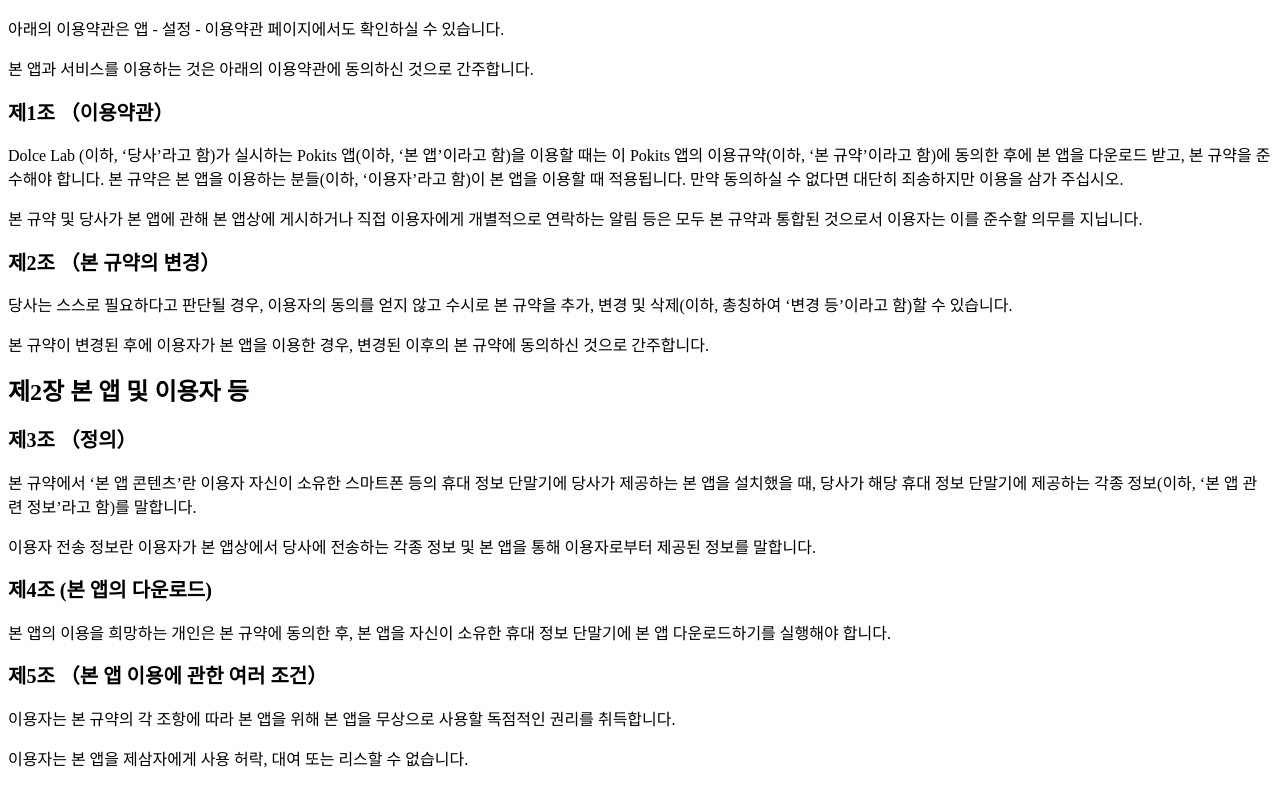
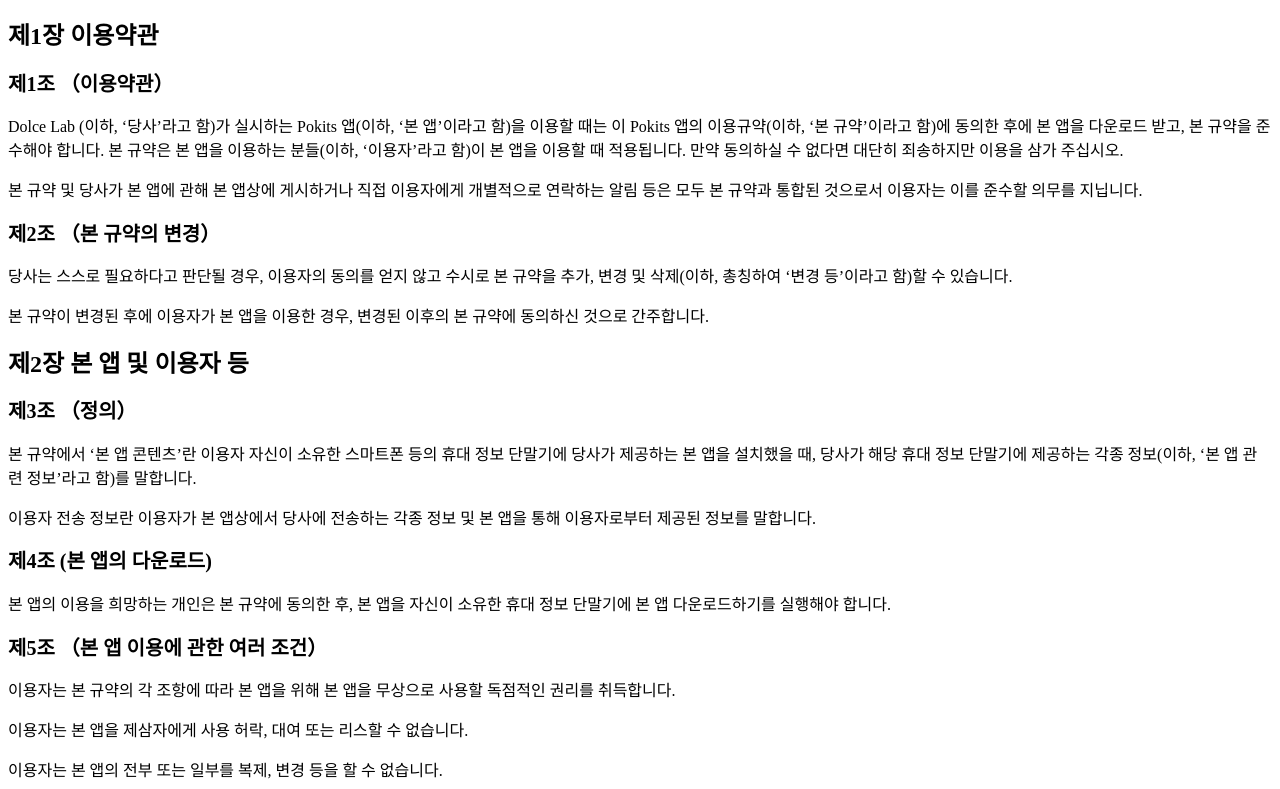
Before and after one commit to KRSuchan/PokitsApplication, a website: page assets/data/terms.html in a window 1280 px wide. Shown: the top 789 px of the page. Drawn offline with Linux system fonts and the light colour scheme.

Commit message:
terms 변경

```diff
--- a/assets/data/terms.html
+++ b/assets/data/terms.html
@@ -19,8 +19,8 @@
     }
   </style>
 <body>
-    <p>아래의 이용약관은 앱 - 설정 - 이용약관 페이지에서도 확인하실 수 있습니다.</p>
-    <p>본 앱과 서비스를 이용하는 것은 아래의 이용약관에 동의하신 것으로 간주합니다.</p>
+
+    <h1>제1장 이용약관</h1>
 
     <h2>제1조 （이용약관）</h2>
     <p>Dolce Lab (이하, ‘당사’라고 함)가 실시하는 Pokits 앱(이하, ‘본 앱’이라고 함)을 이용할 때는 이 Pokits 앱의 이용규약(이하, ‘본 규약’이라고 함)에 동의한 후에 본 앱을 다운로드 받고, 본 규약을 준수해야 합니다. 본 규약은 본 앱을 이용하는 분들(이하, ‘이용자’라고 함)이 본 앱을 이용할 때 적용됩니다. 만약 동의하실 수 없다면 대단히 죄송하지만 이용을 삼가 주십시오.</p>
```
